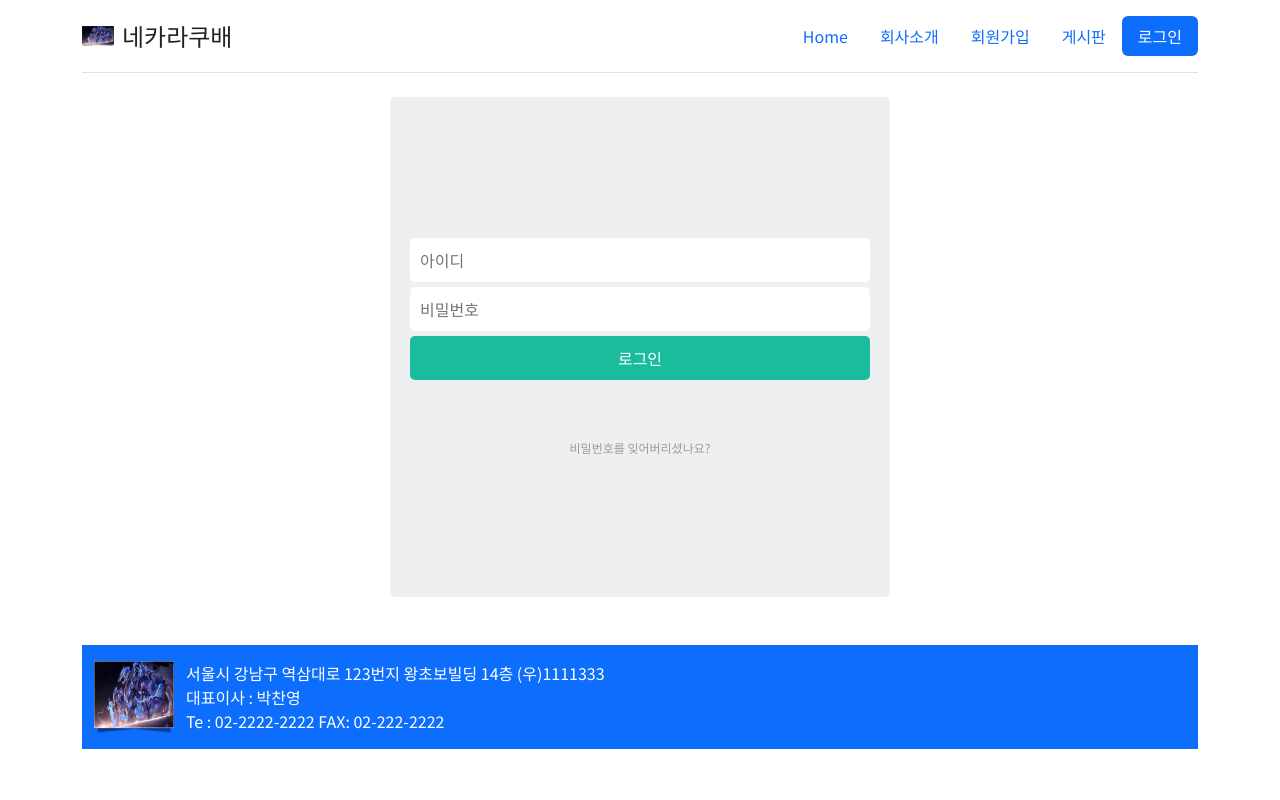
After one commit to chanyoungcoding/bulletin-board-site, a PHP site: page /login.php in a window 1280 px wide. The commit adds this page. Run offline with PHP 8.4, Linux system fonts and the light colour scheme.

Commit message:
로그인부분시작

```diff
--- /dev/null
+++ b/css/signup.css
@@ -0,0 +1,44 @@
+@import url('https://fonts.googleapis.com/css2?family=Noto+Sans+KR:wght@100;300;400;500;700;900&display=swap');
+
+* {
+    font-family: 'Noto Sans KR', sans-serif;
+}
+
+.login__inner {
+    display: flex;
+    flex-direction: column;
+    justify-content: center;
+    margin: 0 auto;
+    max-width: 500px;
+    height: 500px;
+    background-color: #EEEFF1;
+    border-radius: 5px;
+    text-align: center;
+    padding: 20px;
+}
+
+.login__form {
+    display: flex;
+    flex-direction: column;
+    gap: 5px;
+}
+
+.login__form input {
+    width: 100%;
+    padding: 10px;
+    box-sizing: border-box;
+    border-radius: 5px;
+    border: none;
+}
+
+.login__button {
+    background-color: #1BBC9B;
+    margin-bottom: 30px;
+    color: white;
+}
+
+.login__inner a {
+    text-decoration: none;
+    color: #9B9B9B;
+    font-size: 12px;
+}
--- a/inc_header.php
+++ b/inc_header.php
@@ -9,6 +9,13 @@
   <link href="https://cdn.jsdelivr.net/npm/bootstrap@5.2.3/dist/css/bootstrap.min.css" rel="stylesheet" integrity="sha384-rbsA2VBKQhggwzxH7pPCaAqO46MgnOM80zW1RWuH61DGLwZJEdK2Kadq2F9CUG65" crossorigin="anonymous">
   <script src="https://cdn.jsdelivr.net/npm/bootstrap@5.2.3/dist/js/bootstrap.bundle.min.js" integrity="sha384-kenU1KFdBIe4zVF0s0G1M5b4hcpxyD9F7jL+jjXkk+Q2h455rYXK/7HAuoJl+0I4" crossorigin="anonymous"></script>
   <link rel=stylesheet href='./css/signin.css' type='text/css'>
+  <?php
+    if(isset($css_array)) {
+      foreach($css_array as $var) {
+        echo "<link rel='stylesheet' href='$var' type='text/css'/>".PHP_EOL;
+      }
+    }
+  ?>
   <?php
     if(isset($js_array)) {
       foreach($js_array as $var) {
@@ -28,10 +35,10 @@
       </a>
 
       <ul class="nav nav-pills">
-        <li class="nav-item"><a href="#" class="nav-link active" aria-current="page">Home</a></li>
-        <li class="nav-item"><a href="#" class="nav-link">회사소개</a></li>
-        <li class="nav-item"><a href="#" class="nav-link">회원가입</a></li>
-        <li class="nav-item"><a href="#" class="nav-link">게시판</a></li>
-        <li class="nav-item"><a href="#" class="nav-link">로그인</a></li>
+        <li class="nav-item"><a href="index.php" class="nav-link <?= ($menu_code == '') ? 'active' : '' ?>" aria-current="page">Home</a></li>
+        <li class="nav-item"><a href="company.php" class="nav-link <?= ($menu_code == 'company') ? 'active' : '' ?>">회사소개</a></li>
+        <li class="nav-item"><a href="stipulation.php" class="nav-link <?= ($menu_code == 'member') ? 'active' : '' ?>">회원가입</a></li>
+        <li class="nav-item"><a href="board.php" class="nav-link <?= ($menu_code == 'board') ? 'active' : '' ?>">게시판</a></li>
+        <li class="nav-item"><a href="login.php" class="nav-link <?= ($menu_code == 'login') ? 'active' : '' ?>">로그인</a></li>
       </ul>
     </header>
--- /dev/null
+++ b/js/login.js
@@ -0,0 +1,32 @@
+const btn_login = document.querySelector('#btn_login');
+btn_login.addEventListener('click', () => {
+  const f_id = document.querySelector('#f_id');
+  const f_pw = document.querySelector('#f_pw');
+
+  if (f_id.value == '') {
+    alert('아이디를 입력해 주세요.')
+    f_id.focus();
+    return false;
+  }
+
+  if (f_pw.value == '') {
+    alert('비밀번호를 입력해 주세요.')
+    f_pw.focus();
+    return false;
+  }
+
+  //ajax
+
+  const xhr = new XMLHttpRequest();
+  xhr.open("POST", "./pg/login_process.php", "true")
+
+  const f1 = new FormData()
+  f1.append("id", f_id.value)
+  f1.append("pw", f_pw.value)
+
+  xhr.send(f1)
+
+  xhr.onload = () => {
+    alert(xhr.status)
+  }
+})
--- /dev/null
+++ b/login.php
@@ -0,0 +1,23 @@
+<?php
+
+$js_array = ['js/login.js'];
+$css_array = ['./css/signup.css'];
+$menu_code = 'login';
+$g_title = '로그인';
+include 'inc_header.php';
+?>
+
+<main class="login__main">
+  <div class="login__inner">
+    <form method="post" action="" class="login__form">
+      <input type="text" placeholder="아이디" id="f_id" class="login__username">
+      <input type="password" placeholder="비밀번호" id="f_pw" class="login__password">
+      <input type="button" id="btn_login" value="로그인" class="login__button"><br>
+    </form>
+    <a href="#none">비밀번호를 잊어버리셨나요?</a>
+  </div>
+</main>
+
+<?php
+include 'inc_footer.php';
+?>
--- a/stipulation.php
+++ b/stipulation.php
@@ -1,5 +1,7 @@
 <?php
+
 $js_array = ['js/member.js'];
+$menu_code = 'member';
 
 $g_title = '약관';
 
```
Also changed, not shown: member_success.php (added, +17 -0 lines), pg/login_process.php (added).
